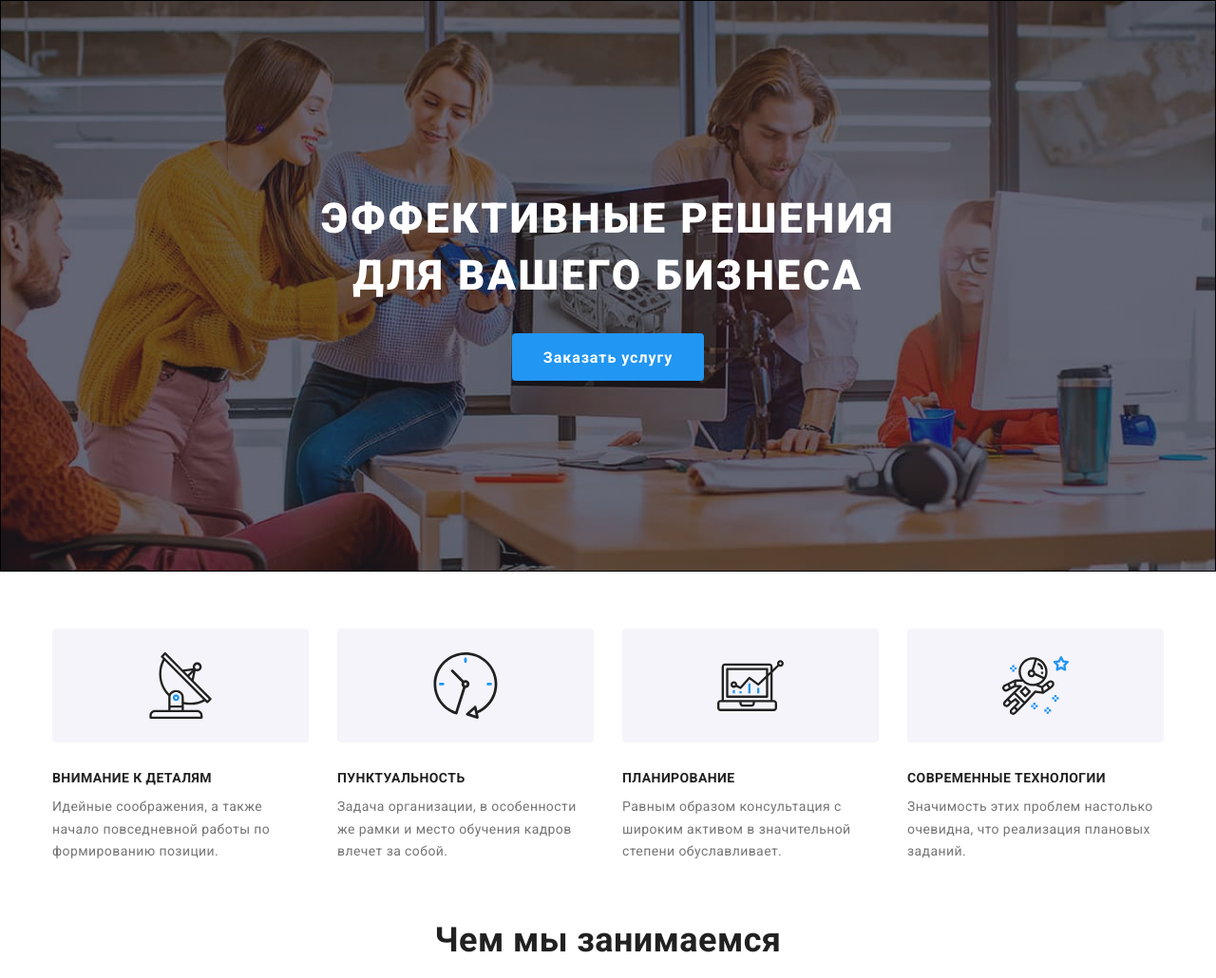
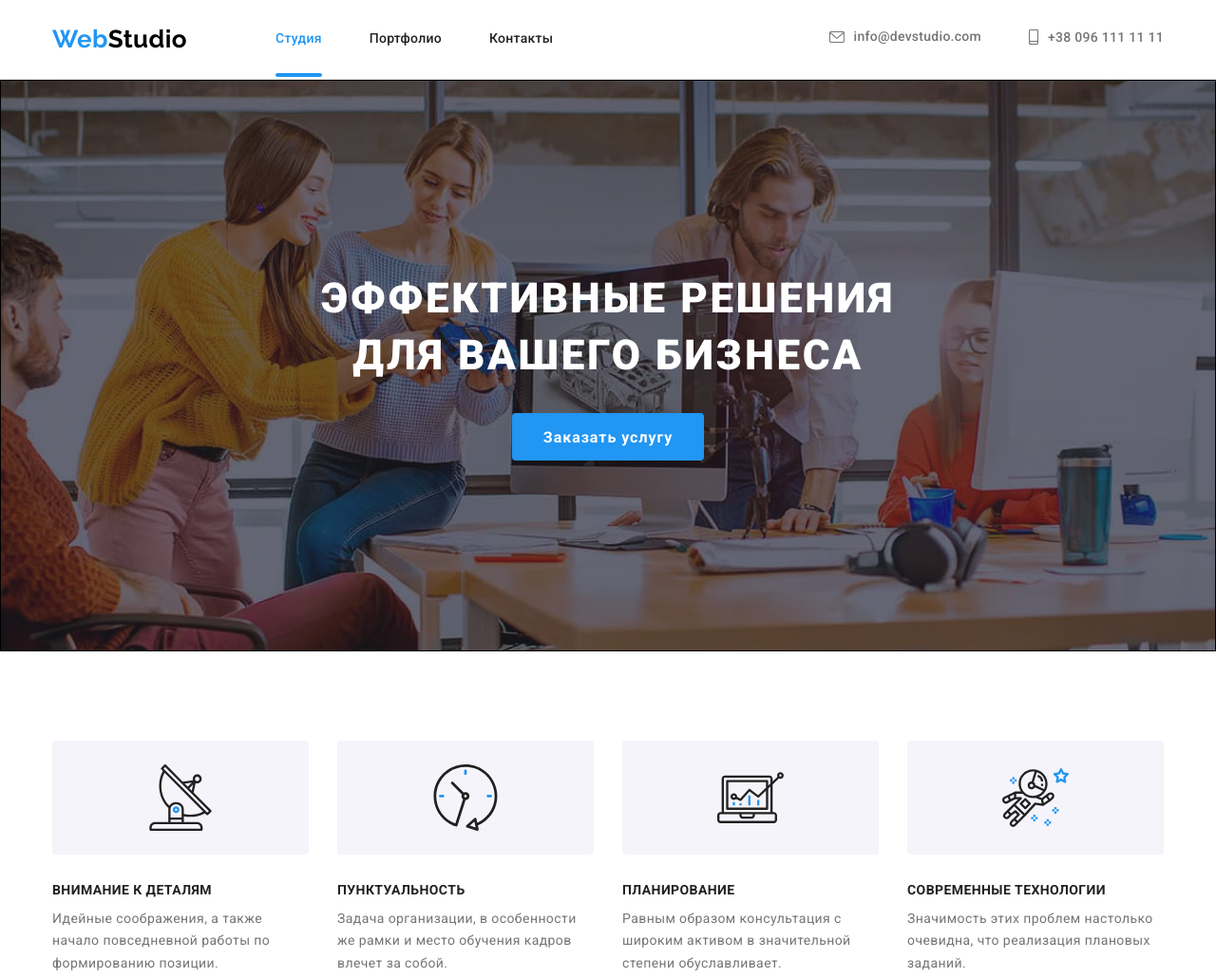
Before and after one commit to Yuliia-88/goit-markup-hw-08, a plain HTML site: page index.html in a window 1280 px wide. Shown: the top 1030 px of the page at 95% size. Drawn offline with nearby package versions, Linux system fonts and the light colour scheme.

Commit message:
header_without_new_button_menu

```diff
--- a/index.html
+++ b/index.html
@@ -20,10 +20,11 @@
 <body>
 
     <!--Шапка-->
-    <!-- <header class="header">
+    <header class="header">
         <div class="container header__menu">
             <nav class="nav">
                 <a class="logo header__logo link" lang="en" href="">Web<span class="logo__change">Studio</span></a>
+
                 <ul class="nav__list list">
                     <li class="nav__item"><a href="" class="nav__link link current">Студия</a></li>
                     <li class="nav__item"><a href="./portfolio.html" class="nav__link link">Портфолио</a></li>
@@ -51,7 +52,7 @@
             </ul>
         </div>
 
-    </header> -->
+    </header>
 
     <main>
         <!--Герой-->
--- a/sass/components/_features.scss
+++ b/sass/components/_features.scss
@@ -2,8 +2,10 @@
 .features {
     padding-top: 60px;
     padding-bottom: 60px;
-    // padding-top: 94px;
-    // padding-bottom: 94px;
+    @media screen and (min-width: 1200px) {
+        padding-top: 94px;
+        padding-bottom: 94px;
+    }
 }
 
 .features-list {
--- a/sass/components/_logo-header.scss
+++ b/sass/components/_logo-header.scss
@@ -1,3 +1,10 @@
 .header__logo {
-    margin-right: 93px;
+    margin-right: 0;
+    @media screen and (min-width: 768px) {
+        margin-right: 88px;
+    }
+
+    @media screen and (min-width: 1200px) {
+        margin-right: 93px;
+    }
 }
--- a/sass/components/_logo.scss
+++ b/sass/components/_logo.scss
@@ -1,9 +1,15 @@
 .logo {
+    padding-top: 16px;
+    padding-bottom: 16px;
     font-family: 'Raleway', sans-serif;
     font-weight: 700;
     font-size: 24px;
     line-height: 1.17;
     color: var(--accent-color);
+    @media screen and (min-width: 1200px) {
+        padding-top: 26px;
+        padding-bottom: 26px;
+    }
     @media screen and (min-width: 1200px) {
         font-size: 26px;
         line-height: 1.19;
--- a/sass/components/_site-nav.scss
+++ b/sass/components/_site-nav.scss
@@ -2,7 +2,10 @@
     display: flex;
     align-items: center;
     &__list {
-        display: flex;
+        display: none;
+        @media screen and (min-width: 768px) {
+            display: flex;
+        }
     }
     &__item:not(:last-child) {
         margin-right: 50px;
@@ -14,7 +17,6 @@
     display: block;
     padding-top: 32px;
     padding-bottom: 32px;
-
     font-weight: 500;
     letter-spacing: 0.02em;
     color: var(--main-text-color);
@@ -43,10 +45,24 @@
 }
 
 .address-list {
-    display: flex;
+    display: none;
     margin-left: auto;
+    @media screen and (min-width: 768px) {
+        display: block;
+        // display: flex;
+        // justify-content: flex-end;
+
+        // flex-wrap: wrap;
+    }
+    @media screen and (min-width: 1200px) {
+        display: flex;
+        margin-left: auto;
+    }
     &__item:not(:last-child) {
-        margin-right: 50px;
+        margin-right: 0;
+        @media screen and (min-width: 1200px) {
+            margin-right: 50px;
+        }
     }
     &__mail,
     &__tel {
```
Also changed, not shown: portfolio.html (+2 -2 lines), css/mail.css, css/mail.min.css, 2 other files.
